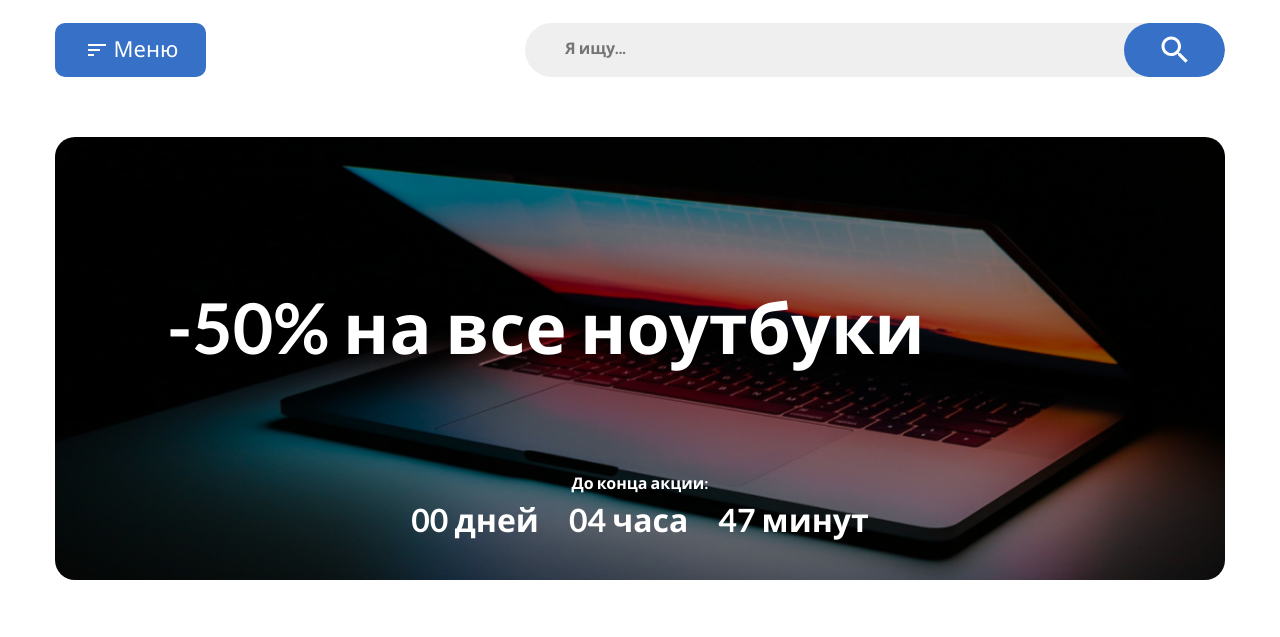
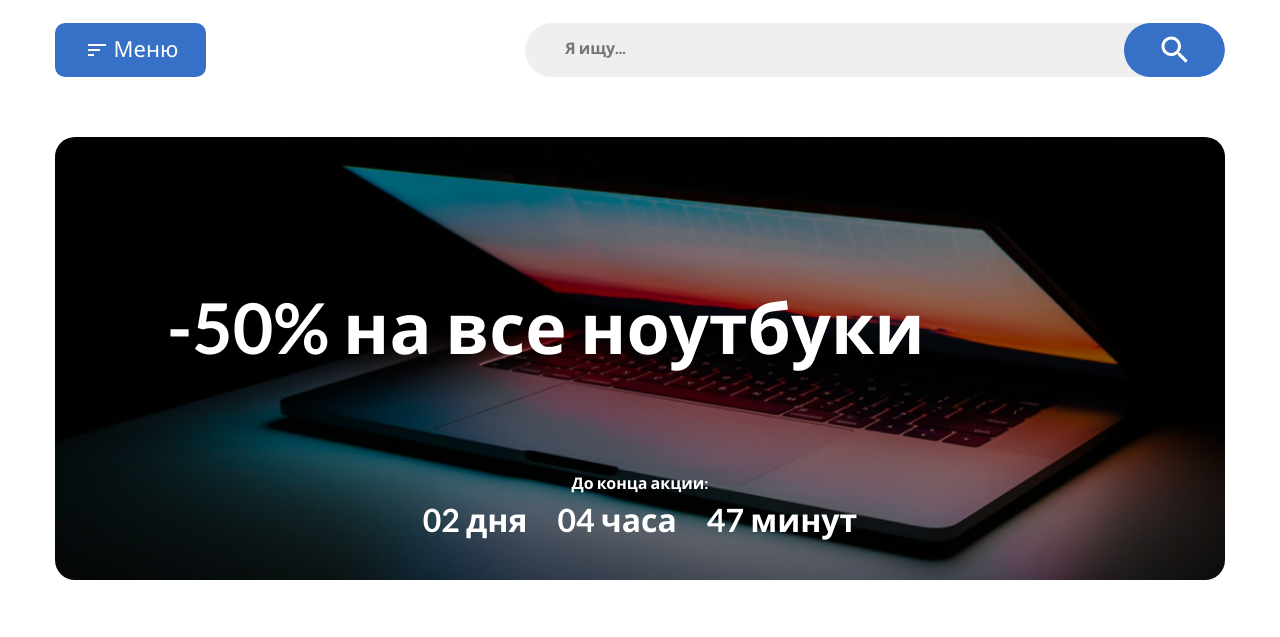
Before and after one commit to vera0708/ShopOnline-multitask, a plain HTML site: page index.html in a window 1280 px wide. Shown: the part 103-740 px from the top of the page. Drawn offline with Linux system fonts and the light colour scheme.

Commit message:
feat: separate utilites.js, done 2) 2d step of task 2 lesson 2 module 6

```diff
--- a/index.html
+++ b/index.html
@@ -11,7 +11,7 @@
     <link href="https://fonts.googleapis.com/css2?family=Lato:wght@400;700&display=swap" rel="stylesheet">
     <title>Shop-Online</title>
     <link rel="stylesheet" href="style/style.css">
-    <script src="script/timer.js" defer></script>
+    <script src="script/timer.js" type="module"></script>
 
 </head>
 
@@ -41,7 +41,7 @@
         <div class="container">
             <div class="banner">
                 <div class="banner__promotion">-50% на все ноутбуки</div>
-                <div class="banner__timer" data-timer-deadline="August 2 2023 19:59:00">
+                <div class="banner__timer" data-timer-deadline="August 4 2023 19:59:00">
                     <p class="banner__timer-text">До конца акции:</p>
                     <div class="banner__timer-time">
                         <p class="banner__timer-day"><span class="banner__timer-big">3</span> дня</p>
--- a/script/timer.js
+++ b/script/timer.js
@@ -1,7 +1,4 @@
-const declOfNum = (n, titles) => n + ' ' + titles[n % 10 === 1 && n % 100 !== 11 ?
-    0 : n % 10 >= 2 && n % 10 <= 4 && (n % 100 < 10 || n % 100 >= 20) ? 1 : 2];
-
-const addZero = (n) => n < 10 ? '0' + n : n;
+import { addZero, declOfNum } from "./utilites.js";
 
 const timer = () => {
     let deadL = document.querySelector('[data-timer-deadline]');
@@ -19,21 +16,23 @@ const timer = () => {
     timeSecCount.textContent = '00';
     timerSec.append(timeSecCount);
 
-    console.log(deadLine);
+    console.log('deadLine: ', deadLine);
+
     const getTimeRemaning = () => {
         const dataStop = new Date(deadLine).getTime();
-        console.log('dataStop', dataStop);
-        // const today = new Date();
+        const dataStopX = new Date(deadLine);
+        console.log(' dataStopX: ', dataStopX.getTimezoneOffset());
         const today = Date.now();
+
         const timeRemaining = ((dataStop - today) / 1000);
 
-        // const seconds = Math.floor(timeRemaining % 60);
+        const seconds = Math.floor(timeRemaining % 60);
         const minutes = addZero(Math.floor((timeRemaining / 60) % 60));
         const hours = addZero(Math.floor((timeRemaining / 60 / 60) % 24));
         const days = addZero(Math.floor((timeRemaining / 60 / 60 / 24) % 30));
         // const months = Math.floor((timeRemaining / 60 / 60 / 24 / 30) % 12);
         console.log(days, hours, minutes);
-        return { timeRemaining, minutes, hours, days }
+        return { timeRemaining, minutes, hours, days, seconds }
     }
 
     const startTimer = () => {
@@ -42,15 +41,19 @@ const timer = () => {
         const dayContent = declOfNum(timer.days, ['день', 'дня', 'дней']);
         const hourContent = declOfNum(timer.hours, ['час', 'часа', 'часов']);
         const minContent = declOfNum(timer.minutes, ['минута', 'минуты', 'минут']);
-        // const secContent = declOfNum(seconds, ['секунда', 'секунды', 'секунд']);
+        const secContent = declOfNum(timer.seconds, ['секунда', 'секунды', 'секунд']);
 
-        timerDay.textContent = dayContent;
-        timerHour.textContent = hourContent;
-        timerMin.textContent = minContent;
-        // timerSec.textContent = secContent;
+        if (timer.days >= 1) {
+            timerDay.textContent = dayContent;
+            timerHour.textContent = hourContent;
+            timerMin.textContent = minContent;
+        } else {
+            timerDay.textContent = hourContent;
+            timerHour.textContent = minContent;
+            timerMin.textContent = secContent;
+        }
 
         const intervalId = setTimeout(startTimer, 1000);
-        // timerCount.textContent = `${m}  ${d}  ${h}  ${min}  ${sec}`;
 
         if (timer.timeRemaining <= 0) {
             clearTimeout(intervalId);
--- /dev/null
+++ b/script/utilites.js
@@ -0,0 +1,5 @@
+export const declOfNum = (n, titles) => n + ' ' + titles[n % 10 === 1 && n % 100 !== 11 ?
+    0 : n % 10 >= 2 && n % 10 <= 4 && (n % 100 < 10 || n % 100 >= 20) ? 1 : 2];
+
+
+export const addZero = (n) => n < 10 ? '0' + n : n;
```
